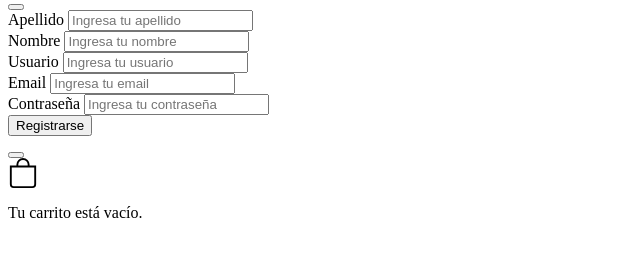
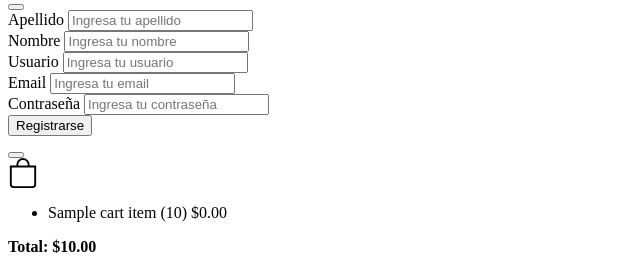
Before and after one commit to DarioMartin3/proyecto_MaidanaPablo_MartinCarlos, a CodeIgniter 4 app: the page made by app/Views/front/nav.php in a window 1280 px wide. Shown: the part 960-1224 px from the top of the page, without its empty margins (0-640 px from the left). Before the commit the page ends 1178 px from the top, so only its background shows below. Run offline with PHP 8.4 and a stand-in for CodeIgniter, Linux system fonts and the light colour scheme; the template is opened without the code that fills it: most values are stand-ins (such as "Sample title", 1, 10 or a date in 2020); data that the repository does not hold is empty; some libraries are stand-ins or nearby versions.

Commit message:
feat(cart): display cart items

```diff
--- a/app/Views/front/nav.php
+++ b/app/Views/front/nav.php
@@ -219,7 +219,21 @@
     <div class="offcanvas-body d-flex flex-column justify-content-center align-items-center">
         <i class="bi bi-bag" style="font-size: 3rem;"></i>
         <img src="./assets/img/Iconos_layout/bag.svg" width="30" height="30" alt="Carrito">
-        <p class="mt-2">Tu carrito está vacío.</p>
+        <?php if (!empty($cartItems)): ?>
+            <ul class="list-group w-100">
+                <?php foreach ($cartItems as $item): ?>
+                    <li class="list-group-item d-flex justify-content-between align-items-center">
+                        <?= esc($item['name']) ?> (<?= esc($item['qty']) ?>)
+                        <span>$<?= number_format($item['subtotal'], 2) ?></span>
+                    </li>
+                <?php endforeach; ?>
+            </ul>
+            <div class="mt-3">
+                <strong>Total: $<?= number_format($cartTotal, 2) ?></strong>
+            </div>
+        <?php else: ?>
+            <p class="mt-2">Tu carrito está vacío.</p>
+        <?php endif; ?>
     </div>
 </div>
 </header>
```
